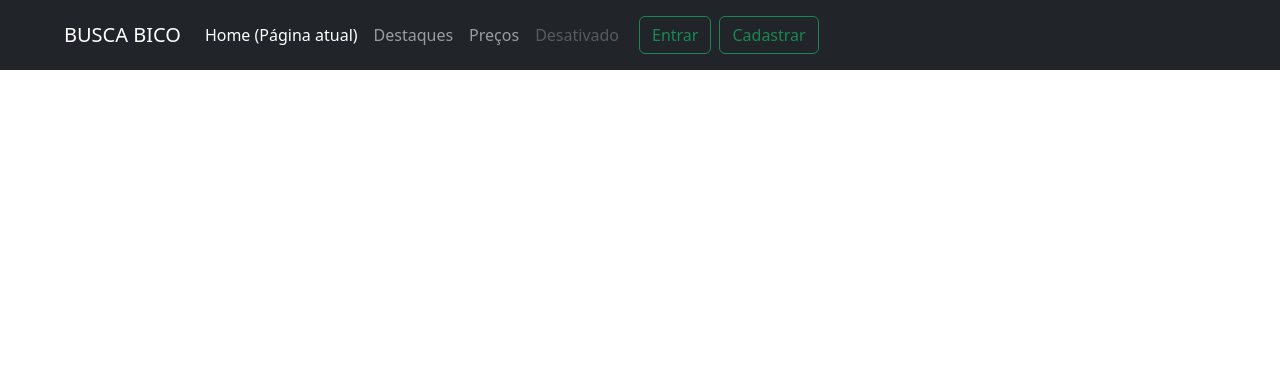
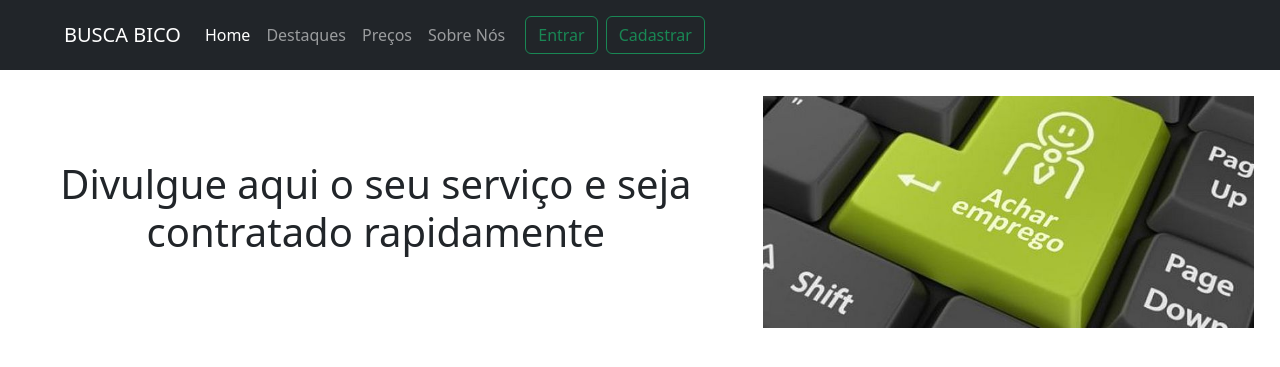
Before and after one commit to bigodom/BUSCABICO, a Flask app: page / in a window 1280 px wide. Shown: the top 367 px of the page. Run offline with Flask 2, Linux system fonts and the light colour scheme; some libraries are stand-ins or nearby versions.

Commit message:
alinhamento e primeira seção: ache-emprego

```diff
--- /dev/null
+++ b/static/style.css
@@ -0,0 +1,19 @@
+.ache-emprego{
+    margin-top: 2em;
+    margin: 2%;
+    display: flex;
+    align-items: center;
+}
+.ache-emprego h1{
+    margin-right: 3%;
+    width: 60%;
+    text-align: center;
+}
+@media (max-width: 700px) {
+    .ache-emprego{
+        flex-direction: column;
+    }
+    .ache-emprego img{
+        min-width: 60%;
+    }
+}
--- a/templates/principal.html
+++ b/templates/principal.html
@@ -8,10 +8,10 @@
     </button>
     <div class="collapse navbar-collapse" id="navbarNavAltMarkup">
       <div class="navbar-nav">
-        <a class="nav-item nav-link active" href="#">Home <span class="sr-only">(Página atual)</span></a>
+        <a class="nav-item nav-link active" href="#">Home</a>
         <a class="nav-item nav-link" href="#">Destaques</a>
         <a class="nav-item nav-link" href="#">Preços</a>
-        <a class="nav-item nav-link disabled" href="#">Desativado</a>
+        <a class="nav-item nav-link" href="#">Sobre Nós</a>
       </div>
       <div class="navbar">
         <form class="container-fluid justify-content-start">
@@ -20,7 +20,13 @@
         </form>
     </div>
     </div>
+  </nav>
+  <div>
+    <div class="ache-emprego">
+      <h1>Divulgue aqui o seu serviço e seja contratado rapidamente</h1>
+      <img src="../static/ProcurarEmprego.jpeg" alt="" style="max-width: 40%;">
+    </div>
 
-  </nav>
+  </div>
 
 {% endblock %}
--- a/templates/template.html
+++ b/templates/template.html
@@ -7,6 +7,7 @@
     <meta http-equiv="X-UA-Compatible" content="ie=edge">
     <title>BUSCABICO</title>
     <link rel="stylesheet" href="{{ url_for('static', filename='bootstrap.css') }}">
+    <link rel="stylesheet" href="../static/style.css">
 </head>
 <body>
     <div class="container" style="margin: 0; padding: 0; max-width: 100%;">
```
Also changed, not shown: static/ProcurarEmprego.jpeg (added).
